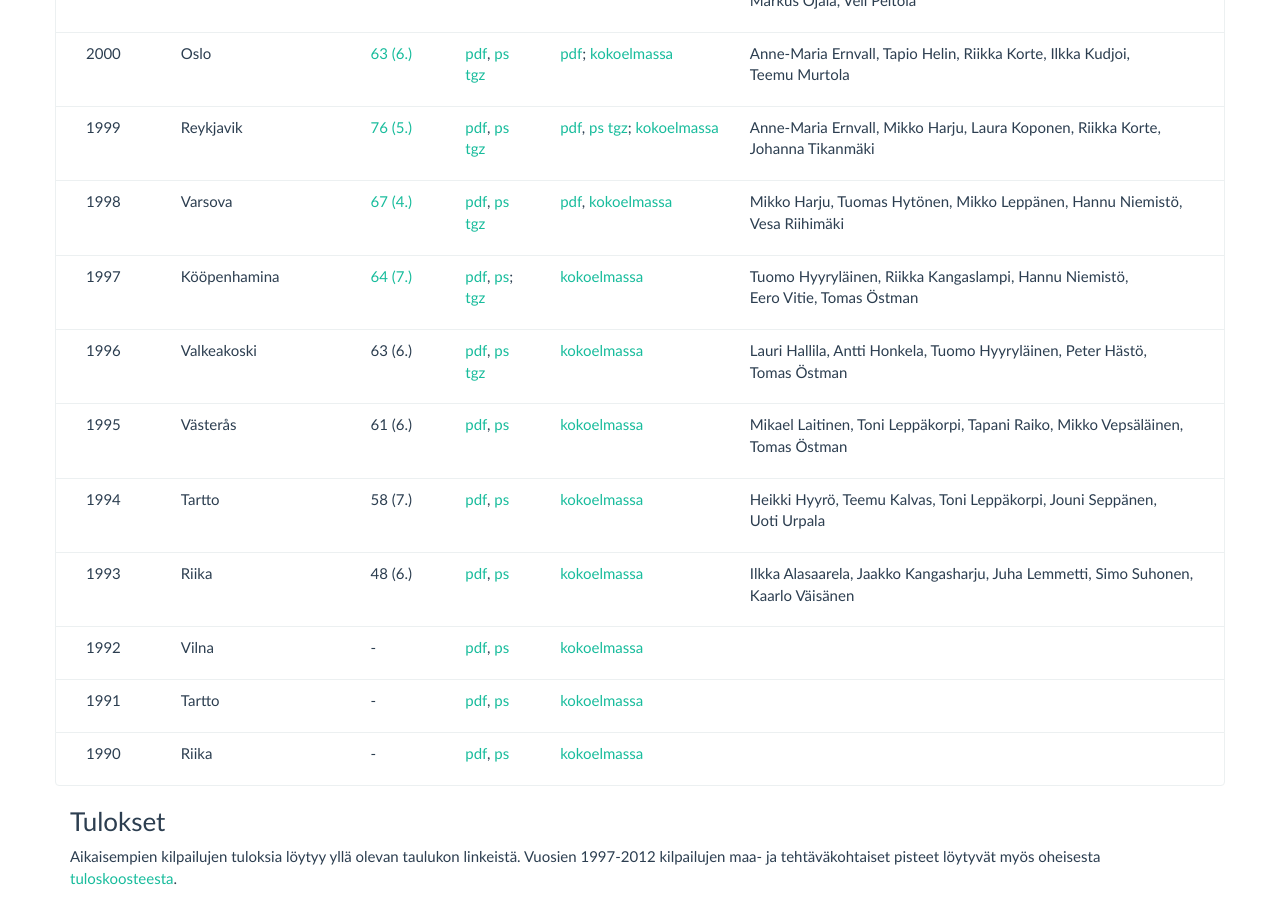
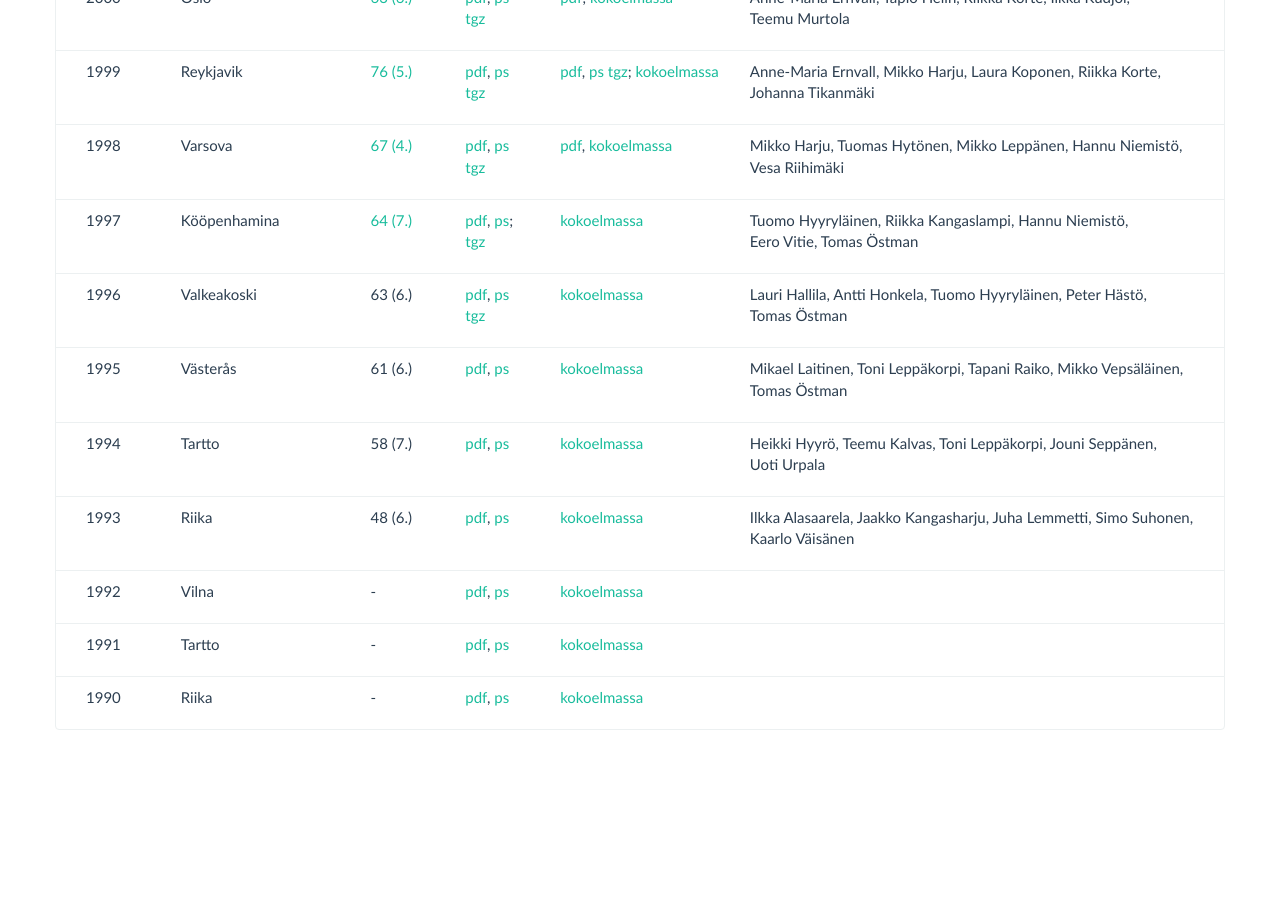
Before and after one commit to matematiikkakilpailut/matematiikkakilpailut.github.io, a Jekyll site: the page built from Baltian_tie/index.md, in a window 1280 px wide and 900 px high, scrolled down 2188 px. Built offline with Jekyll 4.4.1, drawn with Linux system fonts in a browser that asks for light colours; after the commit the page ends 2938 px from its top, so only the background shows below that; some of the changed text lies outside the part shown.

Commit message:
Update index.md
turhien kohtien poisto

```diff
--- a/Baltian_tie/index.md
+++ b/Baltian_tie/index.md
@@ -245,11 +244,3 @@ tgz). Tulossarakkeen mahdolliset linkit ovat tulostaulukoihin.
 </div>
 {% endfor %}
 </div>
-
-
-
-### Tulokset
-
-Aikaisempien kilpailujen tuloksia löytyy yllä olevan taulukon linkeistä.
-Vuosien 1997-2012 kilpailujen maa- ja tehtäväkohtaiset pisteet löytyvät myös oheisesta
-[tuloskoosteesta](tulokset.html).
```
Also changed, not shown: other parts of Baltian_tie/index.md (+0 -1 lines).
